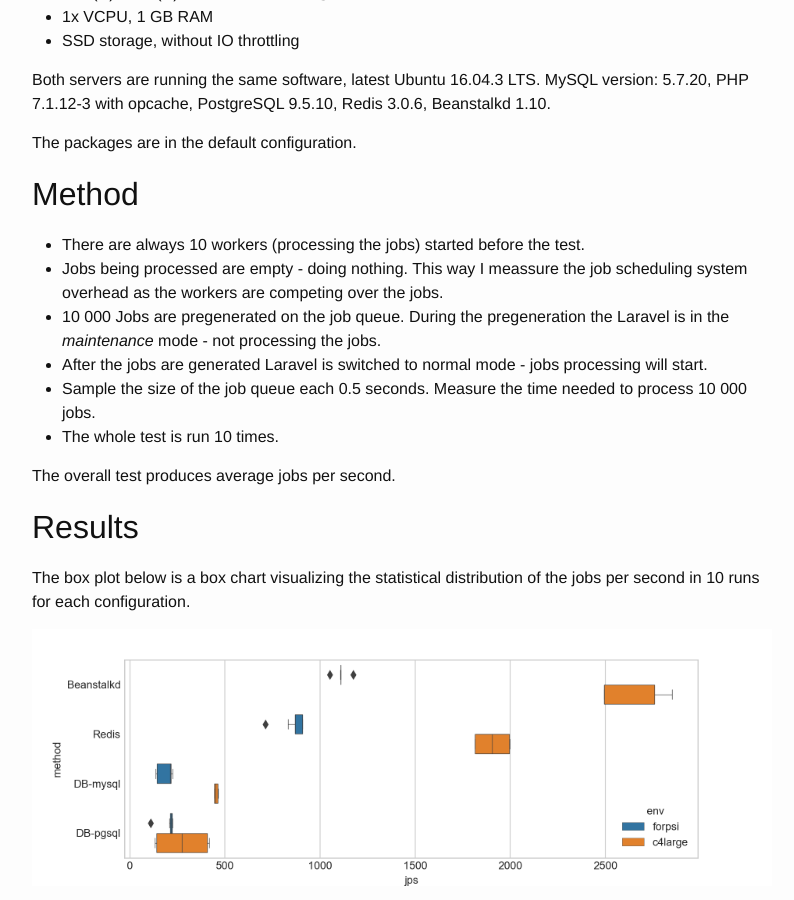
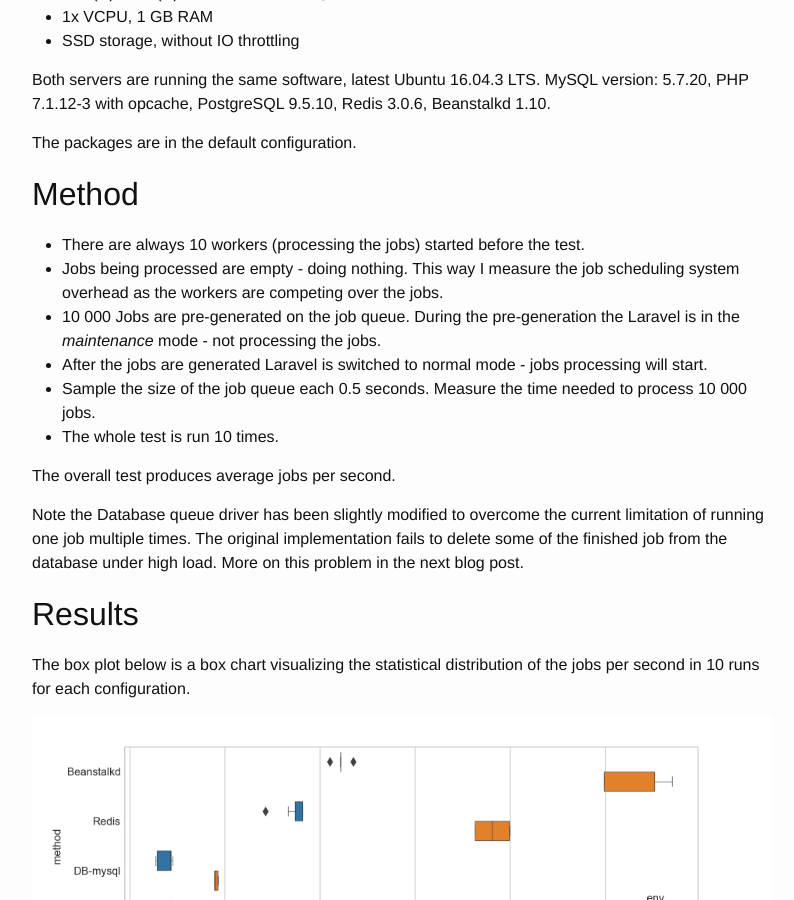
Before and after one commit to ph4r05/devblog, a Jekyll site: the page built from _posts/2017-12-16-laravel-queueing-benchmark.markdown, in a window 1280 px wide and 900 px high, scrolled down 624 px. Shown: the whole window, without its empty margins (238-1032 px from the left). Built offline with Jekyll 4.4.1, drawn with Linux system fonts in a browser that asks for light colours.

Commit message:
benchmark - typos, db driver

```diff
--- a/_posts/2017-12-16-laravel-queueing-benchmark.markdown
+++ b/_posts/2017-12-16-laravel-queueing-benchmark.markdown
@@ -39,15 +39,20 @@ The packages are in the default configuration.
 ## Method
 
 - There are always 10 workers (processing the jobs) started before the test.
-- Jobs being processed are empty - doing nothing. This way I meassure the job
+- Jobs being processed are empty - doing nothing. This way I measure the job
 scheduling system overhead as the workers are competing over the jobs.
-- 10 000 Jobs are pregenerated on the job queue. During the pregeneration the
+- 10 000 Jobs are pre-generated on the job queue. During the pre-generation the
 Laravel is in the *maintenance* mode - not processing the jobs.
 - After the jobs are generated Laravel is switched to normal mode - jobs processing will start.
 - Sample the size of the job queue each 0.5 seconds. Measure the time needed to process 10 000 jobs.
 - The whole test is run 10 times.
 
 The overall test produces average jobs per second.
+
+Note the Database queue driver has been slightly modified to overcome
+the current limitation of running one job multiple times. The original
+implementation fails to delete some of the finished job from the database under high load.
+More on this problem in the next blog post.
 
 ## Results
 
```
